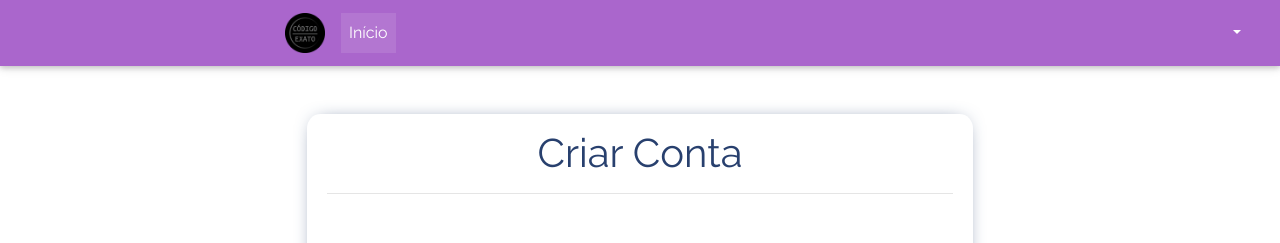
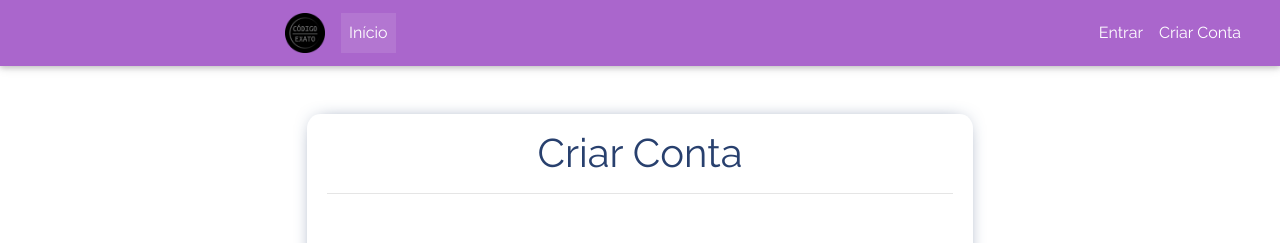
Before and after one commit to edcarlosneves/calibration-curve, a Django app: page /accounts/register/ in a window 1280 px wide. Shown: the top 243 px of the page. Run offline with Django 3.2, Linux system fonts and the light colour scheme; some libraries are stand-ins or nearby versions.

Commit message:
Ajustar menu de exibição quando usuário não está logado

```diff
--- a/templates/base.html
+++ b/templates/base.html
@@ -69,15 +70,20 @@
                         </a>
                         <div class="dropdown-menu dropdown-menu-lg-right dropdown-secondary"
                              aria-labelledby="navbarDropdownMenuLink-55">
-                        {% if user.is_authenticated %}
                             <a class="dropdown-item" href="{% url 'logout' %}">Sair</a>
-                        {% else %}
-                            <a class="dropdown-item" href="{% url 'login' %}">Entrar</a>
-                            <a class="dropdown-item" href="{% url 'register' %}">Criar Conta</a>
-                        {% endif %}
                         </div>
                     </li>
                 </ul>
+            {% else %}
+                <ul class="navbar-nav ml-auto">
+                    <li class="nav-item">
+                        <a class="nav-link" href="{% url 'login' %}">Entrar</a>
+                    </li>
+                    <li class="nav-item">
+                        <a class="nav-link" href="{% url 'register' %}">Criar Conta</a>
+                    </li>
+                </ul>
+            {% endif %}
         </div>
     </div>
 </nav>
```
Also changed, not shown: other parts of templates/base.html (+1 -0 lines). Lines whose indentation alone changed are shown as unchanged.
